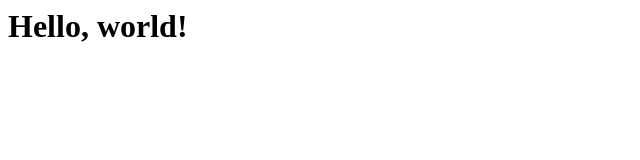
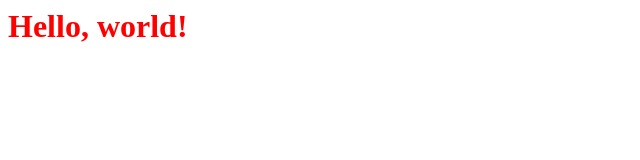
Before and after one commit to BasemSrour/CS50-web-git-lecure, a plain HTML site: page hello.html in a window 1280 px wide. Shown: the whole page, without its empty margins (0-640 px from the left). Drawn offline with Linux system fonts and the light colour scheme.

Commit message:
Adding red color style to h1 header

```diff
--- a/hello.html
+++ b/hello.html
@@ -7,7 +7,7 @@
     </head>
 
     <body>
-        <h1>
+        <h1 style="color: red;">
             Hello, world!
         </h1>
     </body>
```
